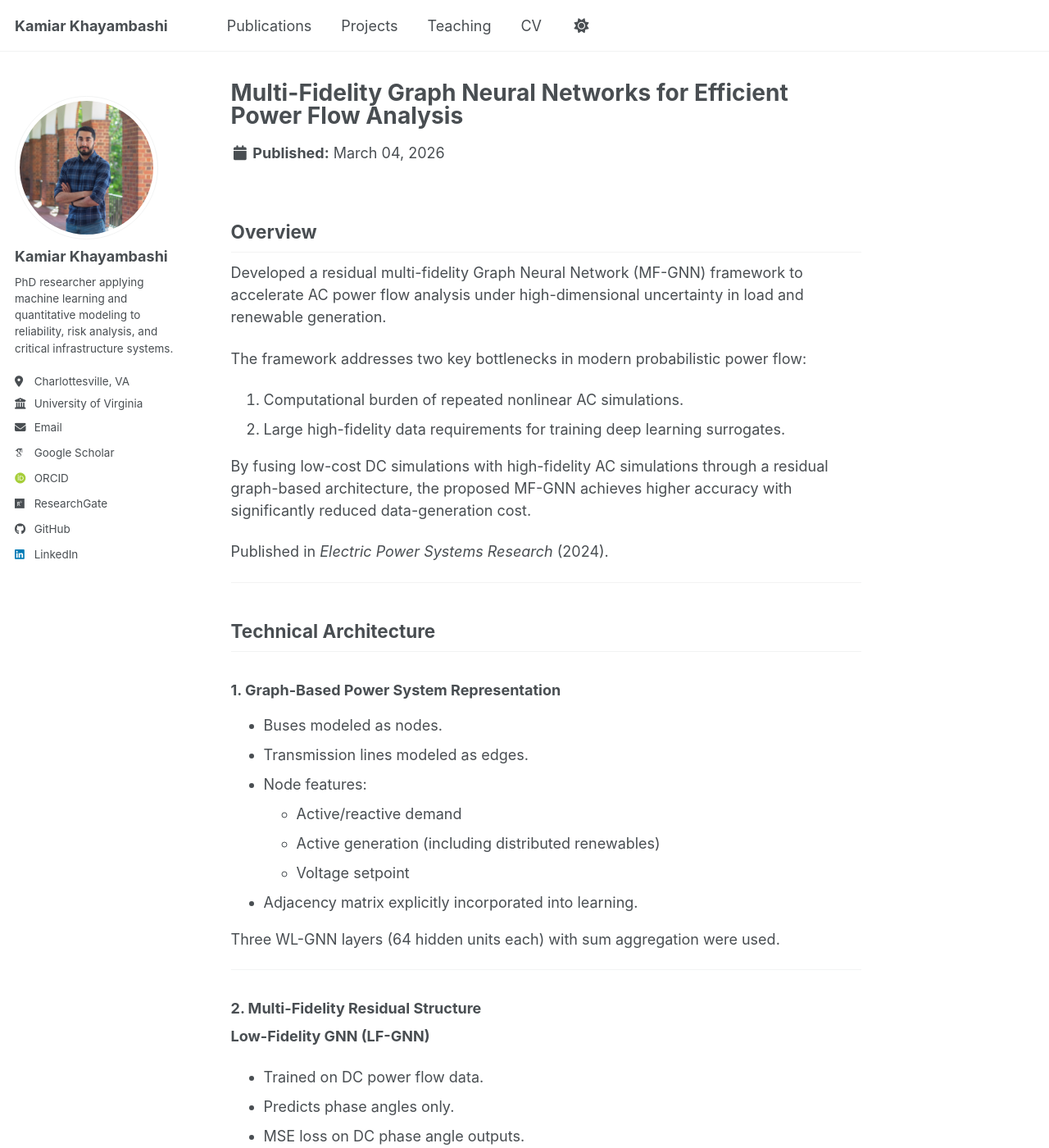
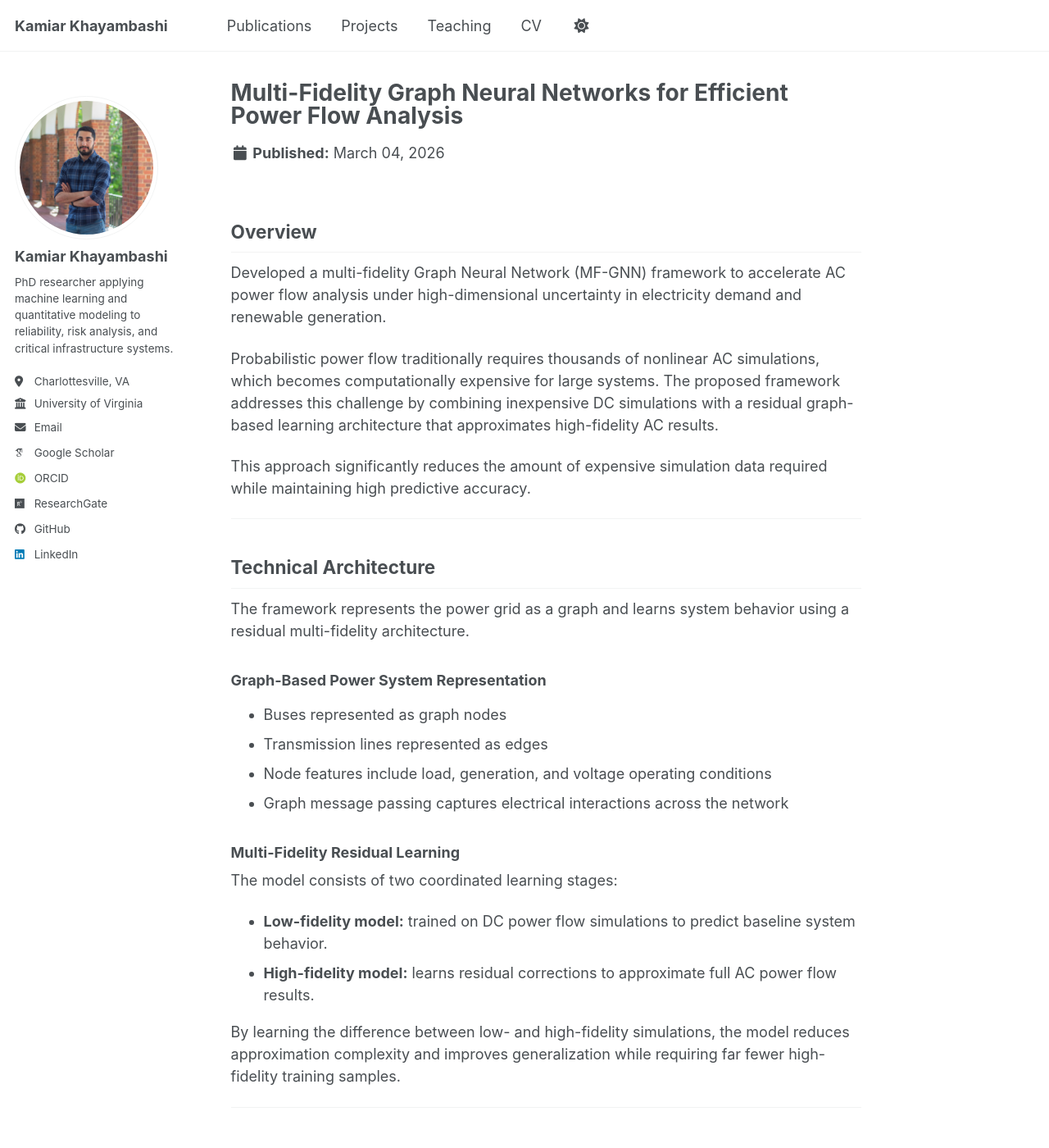
Before and after one commit to kamiarkhayam/kamiarkhayam.github.io, a Jekyll site: the page built from _portfolio/mf-gnn-pf-uncertainty.md, in a window 1280 px wide and 1400 px high. Shown: the whole window at 82% size. Built offline with Jekyll 4.4.1, drawn with Linux system fonts in a browser that asks for light colours; some web fonts are replaced; a script bundle is joined from its source files by our own code; library files that are not in the unit come from our copies; some of the changed text lies outside the part shown.

Commit message:
Update mf-gnn-pf-uncertainty.md

```diff
--- a/_portfolio/mf-gnn-pf-uncertainty.md
+++ b/_portfolio/mf-gnn-pf-uncertainty.md
@@ -2,211 +2,95 @@
 title: "Multi-Fidelity Graph Neural Networks for Efficient Power Flow Analysis"
 collection: portfolio
 permalink: /project/mf-gnn-powerflow
-excerpt: "Residual multi-fidelity GNN framework for scalable probabilistic power flow under high-dimensional renewable and load uncertainty."
+excerpt: "Residual multi-fidelity graph neural network framework enabling scalable probabilistic power flow analysis under high-dimensional renewable and load uncertainty."
 ---
 
 ## Overview
 
-Developed a residual multi-fidelity Graph Neural Network (MF-GNN) framework to accelerate AC power flow analysis under high-dimensional uncertainty in load and renewable generation.
+Developed a multi-fidelity Graph Neural Network (MF-GNN) framework to accelerate AC power flow analysis under high-dimensional uncertainty in electricity demand and renewable generation.
 
-The framework addresses two key bottlenecks in modern probabilistic power flow:
+Probabilistic power flow traditionally requires thousands of nonlinear AC simulations, which becomes computationally expensive for large systems. The proposed framework addresses this challenge by combining inexpensive DC simulations with a residual graph-based learning architecture that approximates high-fidelity AC results.
 
-1. Computational burden of repeated nonlinear AC simulations.
-2. Large high-fidelity data requirements for training deep learning surrogates.
-
-By fusing low-cost DC simulations with high-fidelity AC simulations through a residual graph-based architecture, the proposed MF-GNN achieves higher accuracy with significantly reduced data-generation cost.
-
-Published in *Electric Power Systems Research* (2024).
+This approach significantly reduces the amount of expensive simulation data required while maintaining high predictive accuracy.
 
 ---
 
 ## Technical Architecture
 
-### 1. Graph-Based Power System Representation
+The framework represents the power grid as a graph and learns system behavior using a residual multi-fidelity architecture.
 
-- Buses modeled as nodes.
-- Transmission lines modeled as edges.
-- Node features:
-  - Active/reactive demand
-  - Active generation (including distributed renewables)
-  - Voltage setpoint
-- Adjacency matrix explicitly incorporated into learning.
+### Graph-Based Power System Representation
 
-Three WL-GNN layers (64 hidden units each) with sum aggregation were used.
+- Buses represented as graph nodes
+- Transmission lines represented as edges
+- Node features include load, generation, and voltage operating conditions
+- Graph message passing captures electrical interactions across the network
+
+### Multi-Fidelity Residual Learning
+
+The model consists of two coordinated learning stages:
+
+- **Low-fidelity model:** trained on DC power flow simulations to predict baseline system behavior.
+- **High-fidelity model:** learns residual corrections to approximate full AC power flow results.
+
+By learning the difference between low- and high-fidelity simulations, the model reduces approximation complexity and improves generalization while requiring far fewer high-fidelity training samples.
 
 ---
 
-### 2. Multi-Fidelity Residual Structure
+## Key Capabilities
 
-**Low-Fidelity GNN (LF-GNN)**
-- Trained on DC power flow data.
-- Predicts phase angles only.
-- MSE loss on DC phase angle outputs.
-
-**High-Fidelity GNN (HF-GNN)**
-- Takes LF phase angle estimates + voltage magnitude baseline.
-- Learns residual corrections to AC solution.
-- Predicts:
-  - Voltage magnitude
-  - Phase angle
-- Residual learning reduces approximation complexity.
-
-This design allows:
-- Smaller high-fidelity dataset
-- Reduced overfitting
-- Improved generalization to unseen topologies
+- Scalable surrogate modeling for probabilistic AC power flow
+- Significant reduction in required high-fidelity simulation data
+- Graph-based learning that captures power system topology
+- Robust performance under uncertainty in load and renewable generation
+- Improved generalization to unseen network configurations
 
 ---
 
-## Experimental Design
+## Experimental Evaluation
 
-Tested on IEEE benchmark systems:
+The framework was evaluated using multiple IEEE benchmark systems ranging from small test networks to large transmission systems.
 
-- 9-bus
-- 14-bus
-- 30-bus
-- 118-bus
-- 2383-bus Polish system
-
-Uncertainty modeling:
-
-- Active/reactive demand ~ Gaussian (5% std of mean)
-- Distributed renewable generation at load buses
-- High-dimensional correlated sampling
-- ACPF = high-fidelity
-- DCPF = low-fidelity
-
-Training setup:
-
-- 70% training / 20% validation / 10% testing
-- 1000 epochs
-- Adam optimizer (lr = 0.001)
-- NVIDIA RTX 4090 GPU
-- Hyperparameter search via Optuna
+Uncertainty scenarios included variations in electricity demand and distributed renewable generation. The model was trained using a combination of DC and AC simulation data and compared against several machine learning baselines, including dense neural networks and single-fidelity graph models.
 
 ---
 
-## Key Quantitative Results
+## Empirical Impact
 
-### 1. Accuracy Improvement
+Results demonstrate consistent improvements in accuracy, data efficiency, and computational performance.
 
-MF-GNN consistently outperformed:
+Key outcomes include:
 
-- Single-fidelity GNN (SF-GNN)
-- Local DNN
-- Global DNN
-- Support Vector Regression
-- Multi-Fidelity NN (MF-NN)
+- Significant accuracy improvement compared to single-fidelity GNN and dense neural network surrogates
+- Accurate prediction of voltage magnitude and phase angle under high-dimensional uncertainty
+- Up to **70% reduction in high-fidelity training data requirements**
+- **Orders-of-magnitude reduction in model size** compared with dense multi-fidelity neural networks
+- **Sub-millisecond inference time**, enabling rapid probabilistic power flow evaluation
 
-Example MAE reductions (scaled ×10⁻³):
-
-**IEEE 118-bus**
-- Voltage magnitude:
-  - MF-GNN: 0.687
-  - SF-GNN: 1.194
-- Phase angle:
-  - MF-GNN: 6.379
-  - SF-GNN: 6.940
-
-With exact DCPF input:
-- Voltage magnitude MAE reduced to 0.312
-- Phase angle MAE reduced to 0.392
+The residual multi-fidelity architecture also improves robustness under topology perturbations such as line outages.
 
 ---
 
-### 2. Data Efficiency & Computational Savings
+## Engineering Deliverables
 
-MF-GNN trained with:
-- 6000 high-fidelity + 12,000 low-fidelity samples
-
-Achieved higher accuracy than:
-- SF-GNN trained with 28,000 high-fidelity samples
-
-Training data generation time:
-- MF-GNN: 38.2 s
-- SF-GNN: 127.4 s
-→ 70% reduction in computational cost
-
-For Polish 2383-bus system:
-- MF-GNN data generation: 61 s
-- SF-GNN data generation: 1470 s
-→ >95% reduction
-
----
-
-### 3. Model Compactness
-
-For Polish 2383-bus system:
-
-| Model | Trainable Parameters | Inference Time |
-|-------|----------------------|----------------|
-| MF-GNN | 70,148 | 0.00023 s |
-| MF-NN | 159,084,321 | 0.02227 s |
-
-MF-GNN uses >2000× fewer parameters and is ~100× faster at inference.
-
----
-
-### 4. Robustness to Topology Perturbation
-
-Under single-line outages:
-
-**IEEE 118-bus (scaled ×10⁻³)**
-Voltage magnitude MAE:
-- MF-GNN: 0.910
-- SF-GNN: 1.255
-
-Phase angle MAE:
-- MF-GNN: 9.559
-- SF-GNN: 10.023
-
-Residual multi-fidelity structure improves contingency robustness.
-
----
-
-### 5. Generalization to Unseen Grid Topologies
-
-Trained on:
-- 9, 14, 30, 118-bus systems
-
-Tested on:
-- 24-bus and 39-bus systems (unseen)
-
-MF-GNN consistently outperformed SF-GNN, demonstrating improved cross-topology generalization due to:
-
-- Graph-structured learning
-- Reduced overfitting in residual HF component
-- Multi-fidelity data enrichment
-
----
-
-## Engineering Contributions
-
-- Residual multi-fidelity GNN architecture for AC power flow.
-- Scalable probabilistic power flow surrogate under high-dimensional uncertainty.
-- Robust to topology perturbations.
-- Generalizes to unseen grid structures.
-- Orders-of-magnitude parameter reduction compared to dense multi-fidelity NN.
-- Open-source code and dataset provided.
+- Multi-fidelity graph neural network architecture for power flow analysis
+- Probabilistic power flow surrogate modeling pipeline
+- Dataset generation workflow combining AC and DC simulations
+- Benchmark evaluation framework for uncertainty-driven grid analysis
+- Reproducible code and experimental datasets
 
 ---
 
 ## Relevance
 
-Advances surrogate modeling for:
+Efficient probabilistic power flow analysis is essential for modern power systems with high renewable penetration and increasing operational uncertainty.
 
-- Probabilistic power flow
-- Renewable integration analysis
-- High-dimensional uncertainty quantification
-- Contingency screening
-- Real-time grid analytics
-
-Directly supports scalable reliability analysis for modern power systems with deep renewable penetration and electrification growth.
+This project demonstrates how multi-fidelity learning and graph-based modeling can dramatically reduce computational costs while preserving accuracy, enabling scalable reliability analysis and real-time grid analytics.
 
 ---
 
 ## Publication
 
 Taghizadeh, M., Khayambashi, K., Hasnat, M. A., & Alemazkoor, N.
-Multi-fidelity graph neural networks for efficient power flow analysis under high-dimensional demand and renewable generation uncertainty.
-Electric Power Systems Research, 237 (2024) 111014.
+*Multi-fidelity graph neural networks for efficient power flow analysis under high-dimensional demand and renewable generation uncertainty.*
+Electric Power Systems Research, 237 (2024), 111014.
```
